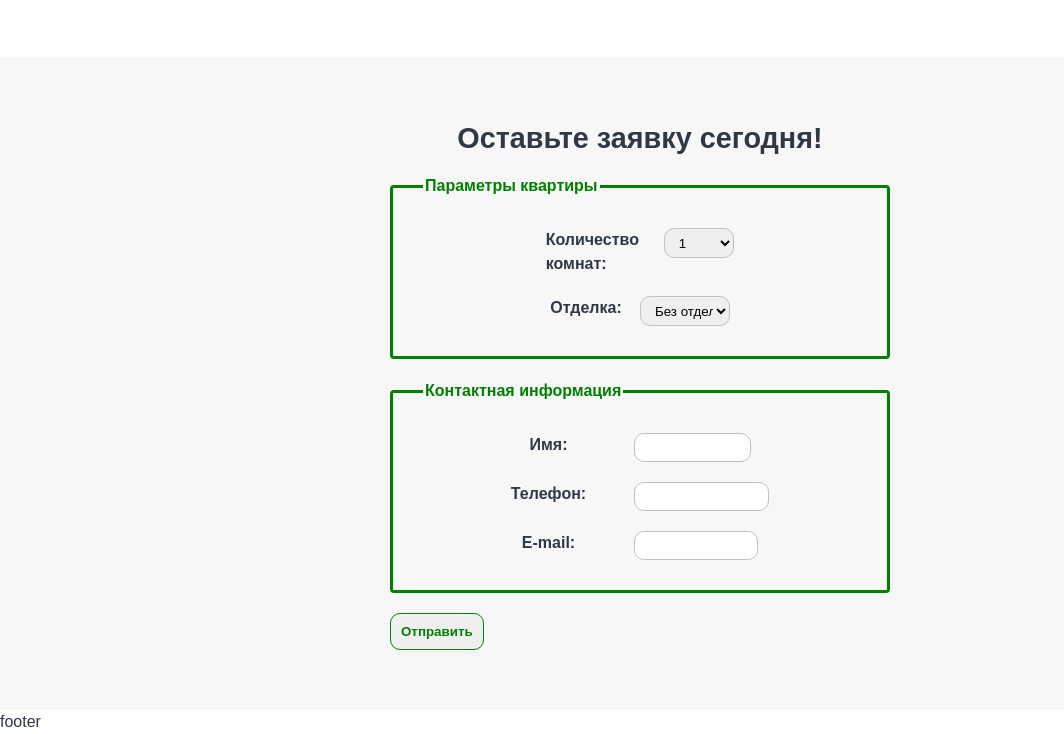
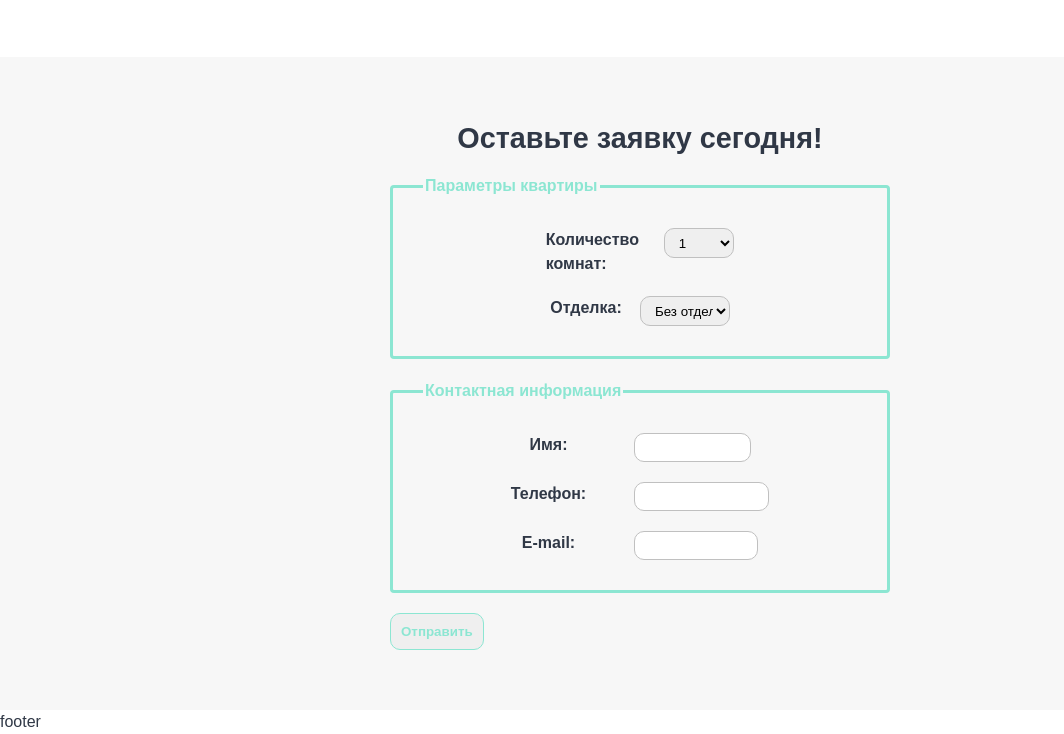
Before and after one commit to allanteone/layout-designer-project-lvl1, a website: page src/index.html in a window 1280 px wide. Shown: the part 1510-2244 px from the top of the page, without its empty margins (0-1064 px from the left). Drawn offline with Linux system fonts and the light colour scheme.

Commit message:
fixing color of the form

```diff
--- a/src/styles/style.css
+++ b/src/styles/style.css
@@ -231,7 +231,7 @@ section + section {
 
   box-sizing: border-box;
 
-  border: green solid 3px;
+  border: #8ce6d2 solid 3px;
 
 }
 
@@ -248,7 +248,7 @@ section + section {
 
 legend {
   font-weight: 700;
-  color: green;
+  color: #8ce6d2;
 }
 
 span {
@@ -305,6 +305,6 @@ select.input-field {
 
 
 button {
-  color: green;
-  border: 1px solid green;
+  color: #8ce6d2;
+  border: 1px solid #8ce6d2;
 }
```
Also changed, not shown: src/index.html (line endings or trailing spaces).
